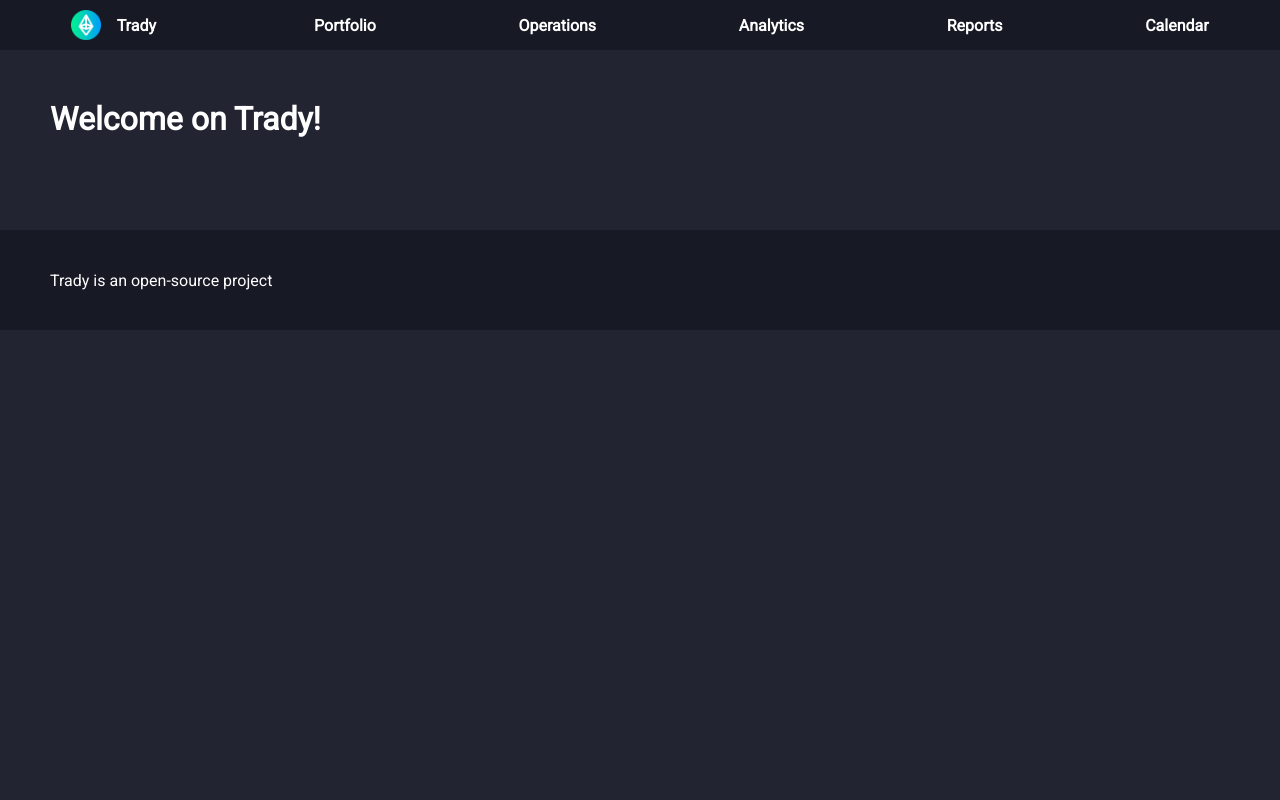
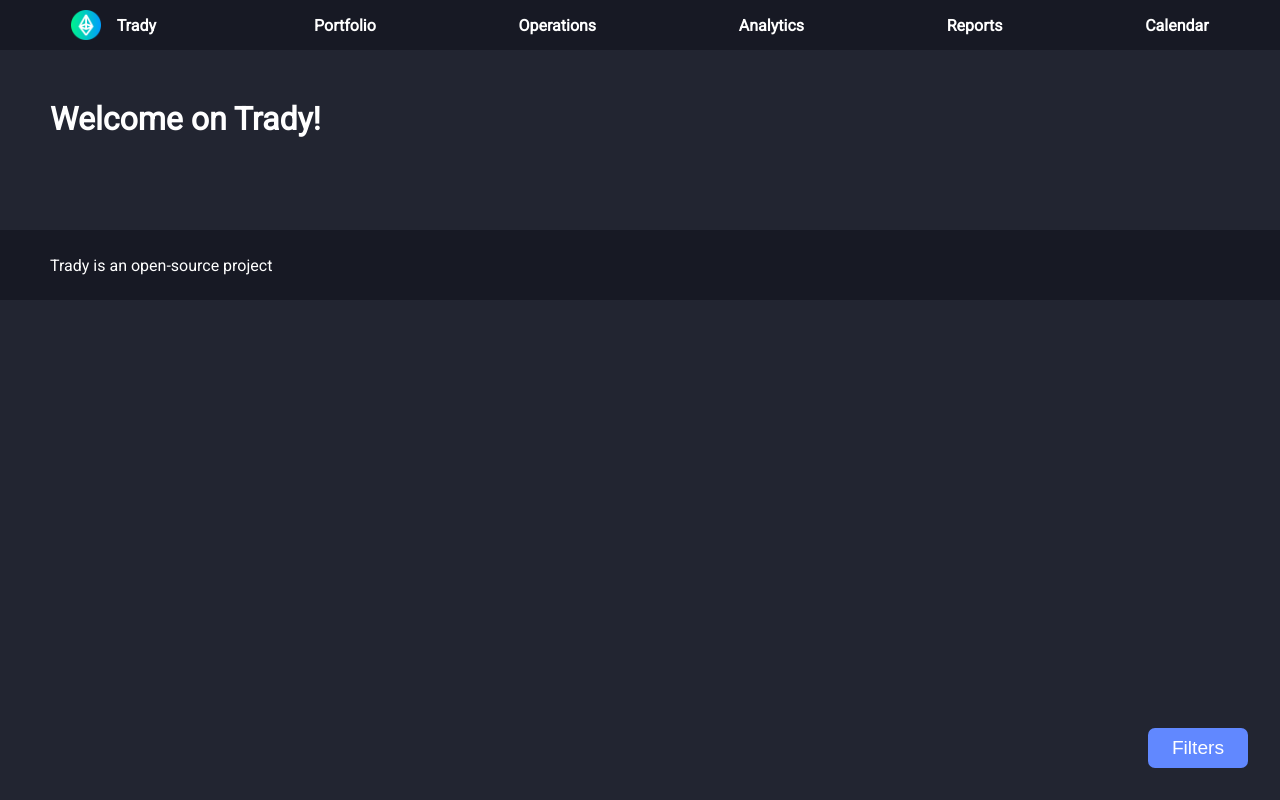
Before and after one commit to joffreyverd/trady, a Next.js app: page / in a window 1280 px wide. Built offline with nearby package versions, Linux system fonts and the light colour scheme.

Commit message:
feat(overlay filter): add component

```diff
--- a/src/component/footer/footer.module.scss
+++ b/src/component/footer/footer.module.scss
@@ -3,7 +3,7 @@
 .footer {
     display: flex;
     bottom: 0;
-    height: 100px;
+    height: 70px;
     background-color: $secondary-black;
     margin-top: $main-margin;
 }
--- /dev/null
+++ b/src/component/modal/index.tsx
@@ -0,0 +1 @@
+export { default } from './modal';
--- /dev/null
+++ b/src/component/modal/modal.module.scss
@@ -0,0 +1,17 @@
+@import 'styles/variables';
+
+.modal {
+    position: fixed;
+    bottom: 5rem;
+    right: 2rem;
+    background-color: $secondary-black;
+    border-radius: $default-border-radius;
+    border: none;
+    width: 400px;
+    height: 200px;
+    padding: 20px;
+}
+
+.modal > div {
+
+}
--- /dev/null
+++ b/src/component/modal/modal.tsx
@@ -0,0 +1,35 @@
+import { useState } from 'react';
+import styles from './modal.module.scss';
+
+function modal({ dropdownOptions }): React.ReactElement {
+  const [showOnlyOpen, toggleShowOnlyOpen] = useState(false);
+  return (
+    <div className={styles.modal}>
+      <div>
+        <label htmlFor='onlyOpen'>Show only open positions
+          <input
+            type='checkbox'
+            id='onlyOpen'
+            name='onlyOpen'
+            {...showOnlyOpen ? 'checked' : ''}
+            onClick={() => toggleShowOnlyOpen(!showOnlyOpen)}
+          />
+        </label>
+      </div>
+
+      <div>
+        <label htmlFor='options'>Year
+          <select name='options' id='options'>
+            <option value=''>Select</option>
+            {
+              dropdownOptions.map((option) => (
+                <option value={option} key={option}>{option}</option>
+              ))
+            }
+          </select>
+        </label>
+      </div>
+    </div>
+  );
+}
+export default modal;
--- /dev/null
+++ b/src/component/overlayAction/index.tsx
@@ -0,0 +1 @@
+export { default } from './overlayAction';
--- /dev/null
+++ b/src/component/overlayAction/overlayAction.module.scss
@@ -0,0 +1,15 @@
+@import 'styles/variables';
+
+.button {
+    position: fixed;
+    bottom: 2rem;
+    right: 2rem;
+    background-color: $primary-blue;
+    border-radius: $default-border-radius;
+    border: none;
+    color: $font-primary-color;
+    font-size: 1.2em;
+    cursor: pointer;
+    width: 100px;
+    height: 40px;
+}
--- /dev/null
+++ b/src/component/overlayAction/overlayAction.tsx
@@ -0,0 +1,23 @@
+import { useState } from 'react';
+import styles from './overlayAction.module.scss';
+import FiltersModal from '../modal';
+
+function overlayAction({ title }): React.ReactElement {
+  const [isModalOpen, toggleModal] = useState(false);
+
+  return (
+    <>
+      <button
+        type='button'
+        className={styles.button}
+        onClick={() => toggleModal(!isModalOpen)}
+      >
+        {title}
+      </button>
+
+      { isModalOpen ?
+        <FiltersModal dropdownOptions={[2020, 2021]} /> : ''}
+    </>
+  );
+}
+export default overlayAction;
--- a/src/pages/_app.tsx
+++ b/src/pages/_app.tsx
@@ -5,6 +5,7 @@
 import type { AppProps } from 'next/app';
 import Header from '../component/header';
 import Footer from '../component/footer';
+import OverlayFilter from '../component/overlayAction';
 
 const sections = [
   { title: 'Trady', action: '/' },
@@ -26,6 +27,7 @@
 
       <Header logoPath='/logo.png' sections={sections} />
       <Component {...pageProps} />
+      <OverlayFilter title='Filters' />
       <Footer />
     </>
   );
```
